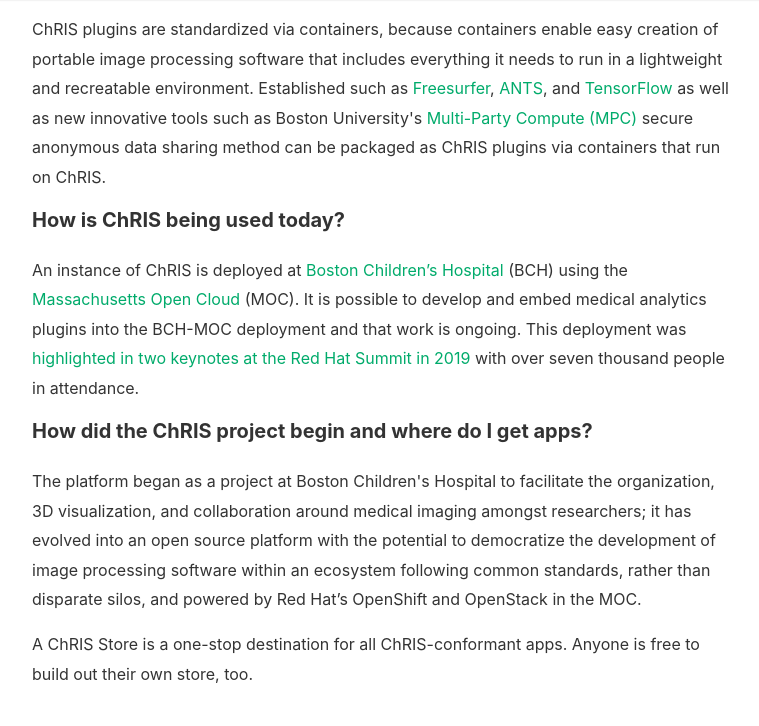
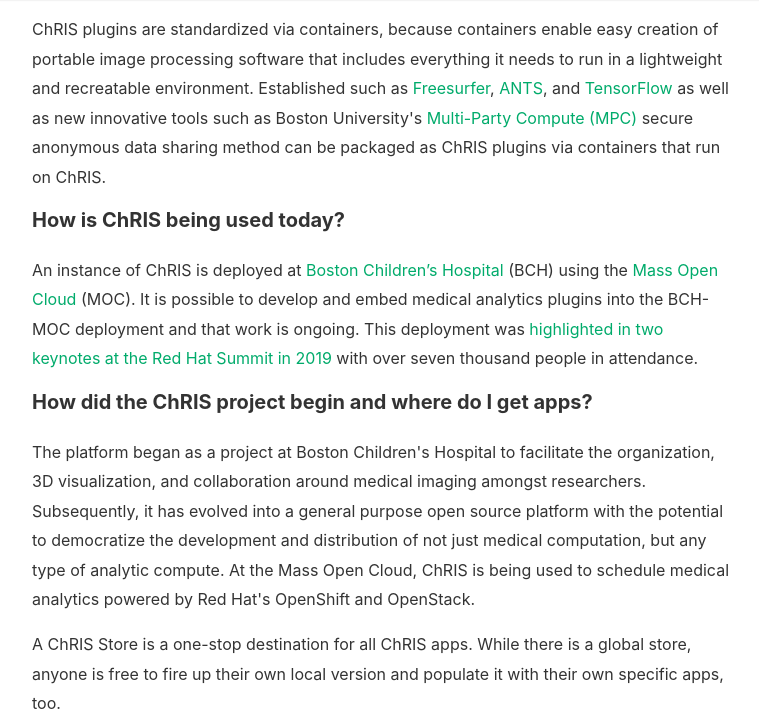
Before and after one commit to FNNDSC/website-old, a Jekyll site: the page built from _pages/info.md, in a window 1280 px wide and 900 px high, scrolled down 1445 px, cut to the strip 0-726 px from the top of the window. Shown: the whole strip, without its empty margins (53-812 px from the left). Built offline with Jekyll 4.4.1, drawn with Linux system fonts in a browser that asks for light colours; nearby versions of some CDN libraries; some web fonts are replaced; a style sheet for code colours, icons or effects is not loaded.

Commit message:
Minor updates

```diff
--- a/_pages/info.md
+++ b/_pages/info.md
@@ -57,17 +57,19 @@
 <h5>How is ChRIS being used today?</h5>
 
 <p>
-An instance of ChRIS is deployed at <a href="https://www.fnndsc.org/">Boston Children’s Hospital</a> (BCH) using the <a href="https://massopen.cloud">Massachusetts Open Cloud</a> (MOC). It is possible to develop and embed medical analytics plugins into the BCH-MOC deployment and that work is ongoing. This deployment was <a href="https://www.dotmed.com/news/story/42972?p_begin=0">highlighted in two keynotes at the Red Hat Summit in 2019</a> with over seven thousand people in attendance.
+An instance of ChRIS is deployed at <a href="https://www.fnndsc.org/">Boston Children’s Hospital</a> (BCH) using the <a href="https://massopen.cloud">Mass Open Cloud</a> (MOC). It is possible to develop and embed medical analytics plugins into the BCH-MOC deployment and that work is ongoing. This deployment was <a href="https://www.dotmed.com/news/story/42972?p_begin=0">highlighted in two keynotes at the Red Hat Summit in 2019</a> with over seven thousand people in attendance.
 </p>
 
 <h5>How did the ChRIS project begin and where do I get apps?</h5>
 
 <p>
-The platform began as a project at Boston Children's Hospital to facilitate the organization, 3D visualization, and collaboration around medical imaging amongst researchers; it has evolved into an open source platform with the potential to democratize the development of image processing software within an ecosystem following common standards, rather than disparate silos, and powered by Red Hat’s OpenShift and OpenStack in the MOC.
+The platform began as a project at Boston Children's Hospital to facilitate the organization, 3D visualization, and collaboration around medical imaging amongst researchers. Subsequently, it has evolved into a general purpose open source platform with the potential to democratize the development and distribution of not just medical computation, but any type of analytic compute.
+
+At the Mass Open Cloud, ChRIS is being used to schedule medical analytics powered by Red Hat's OpenShift and OpenStack.
 </p>
 
 <p>
-A ChRIS Store is a one-stop destination for all ChRIS-conformant apps. Anyone is free to build out their own store, too.
+A ChRIS Store is a one-stop destination for all ChRIS apps. While there is a global store, anyone is free to fire up their own local version and populate it with their own specific apps, too.
 </p>
 
 <!-- <p>
```
Also changed, not shown: _includes/people.html (+9 -8 lines).
